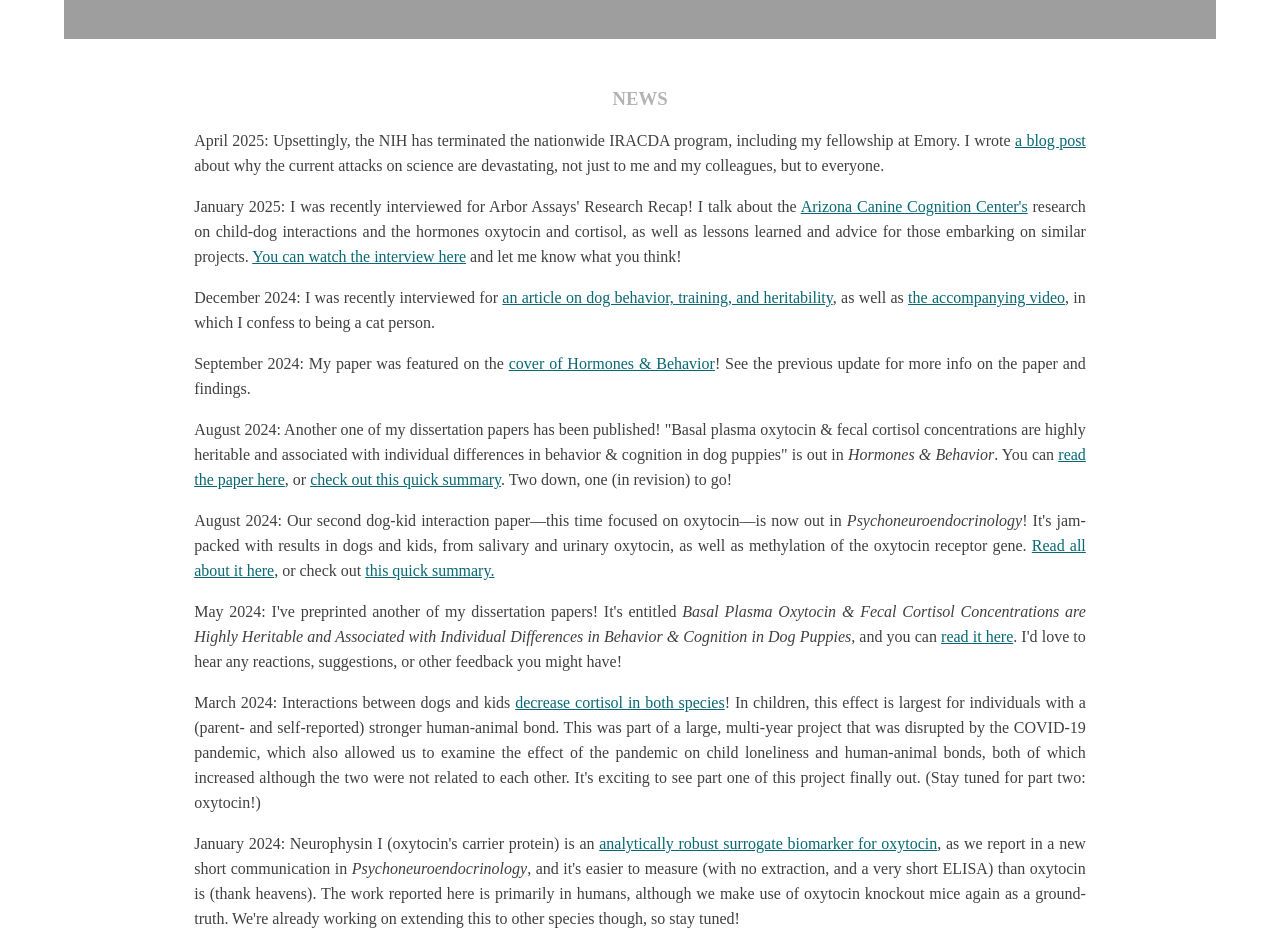
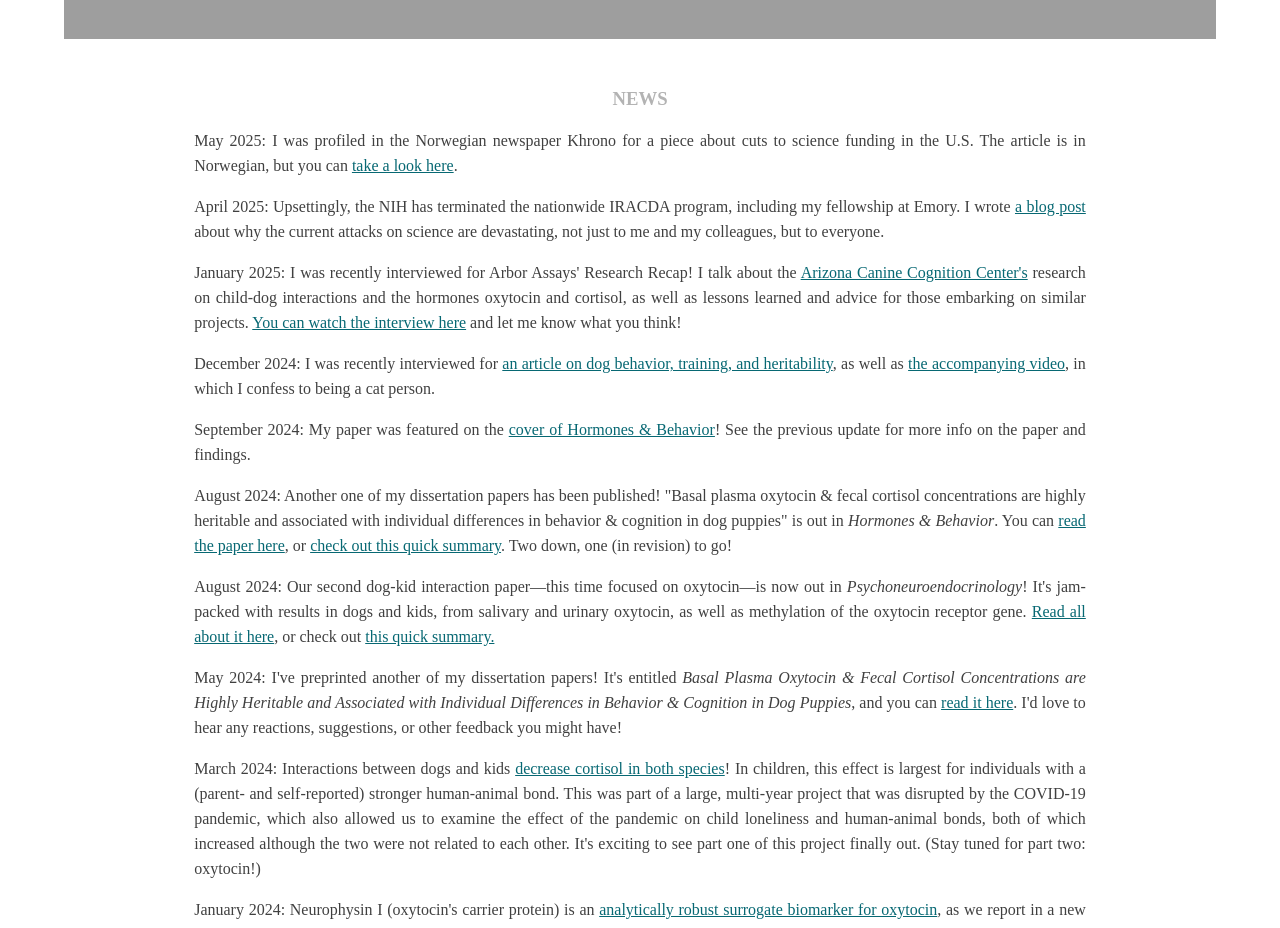
Before and after one commit to GGnanadesikan/GGnanadesikan.github.io, a plain HTML site: page index.html in a window 1280 px wide. Shown: the part 1900-2828 px from the top of the page. Drawn offline with Linux system fonts and the light colour scheme; grey boxes are pictures that could not be loaded.

Commit message:
Update CV and news

```diff
--- a/index.html
+++ b/index.html
@@ -74,6 +74,8 @@
   <footer>
  <div class="footer_column">
       <h3>NEWS</h3>
+<p>May 2025: I was profiled in the Norwegian newspaper Khrono for a piece about cuts to science funding in the U.S. The article is in Norwegian, but you can <a href="https://www.khrono.no/forskningsmidlene-forsvant-over-natta-slik-er-trumps-usa-for-forskere/969117">take a look here</a>.</p>
+
 <p>April 2025: Upsettingly, the NIH has terminated the nationwide IRACDA program, including my fellowship at Emory. I wrote <a href="https://curiouser-gita.blogspot.com/2025/04/nih-cuts-priorities-and-we-regret-to.html">a blog post</a> about why the current attacks on science are devastating, not just to me and my colleagues, but to everyone.</p>
 
 <p>January 2025: I was recently interviewed for Arbor Assays' Research Recap! I talk about the <a href = "https://www.dogs.arizona.edu"> Arizona Canine Cognition Center's</a> research on child-dog interactions and the hormones oxytocin and cortisol, as well as lessons learned and advice for those embarking on similar projects. <a href = "https://youtu.be/uOk7s0rOTjM?feature=shared">You can watch the interview here</a> and let me know what you think!</p>
```
Also changed, not shown: 1 other file.
